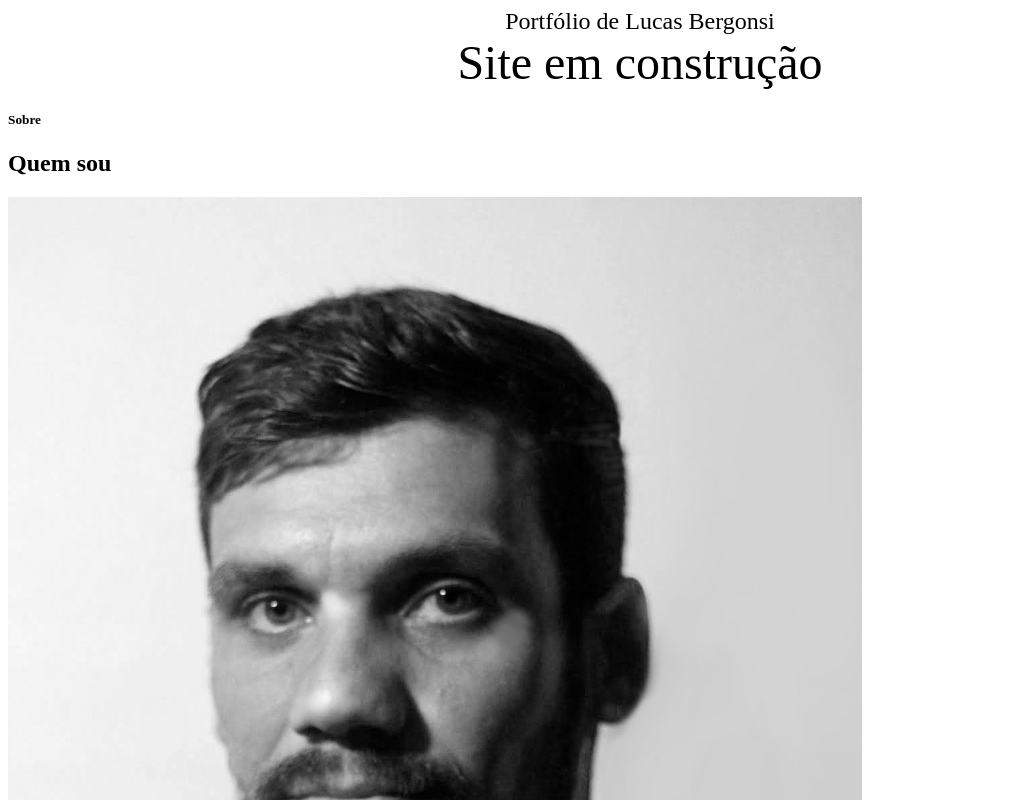
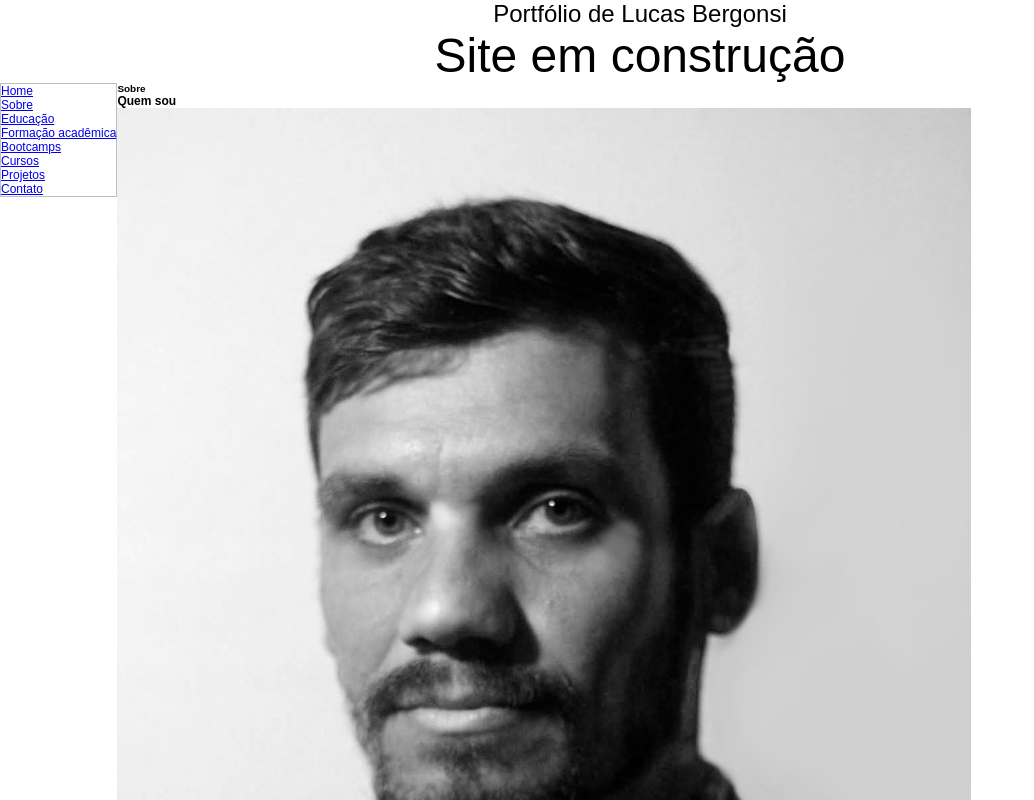
Before and after one commit to Lucas-Bergonsi/Lucas-Bergonsi.github.io, a plain HTML site: page index.html in a window 1280 px wide. Shown: the top 800 px of the page, without its empty margins (0-1034 px from the left). Drawn offline with Linux system fonts and the light colour scheme.

Commit message:
Update index.html

```diff
--- a/index.html
+++ b/index.html
@@ -4,14 +4,28 @@
 	<!--[if IE 8 ]><html class="no-js oldie ie8" lang="en"> <![endif]-->
 	<!--[if IE 9 ]><html class="no-js oldie ie9" lang="en"> <![endif]-->
 	<!--[if (gte IE 9)|!(IE)]><!--><html class="no-js" lang="en"> <!--<![endif]-->
-
+<link rel="stylesheet" type="text/css"  href="css/style.css" />
 <head>
 
 <Center><font size="5" >Portfólio de Lucas Bergonsi</font>
 <br>
 <font size="8" >Site em construção</font>
 </center>
-
+	<nav>
+	 <ul class="menu">
+		<li><a href="#">Home</a></li>
+		<li><a href="#">Sobre</a></li>
+	  		<li><a href="#">Educação</a>
+	         	<ul>
+	                  <li><a href="#">Formação acadêmica</a></li>
+	                  <li><a href="#">Bootcamps</a></li>
+	                  <li><a href="#">Cursos</a></li>
+	       		</ul>
+			</li>
+		<li><a href="#">Projetos</a></li>
+		<li><a href="#">Contato</a></li>
+</ul>
+<nav>
 <head>
    <!-- about section
    ================================================== -->
```
